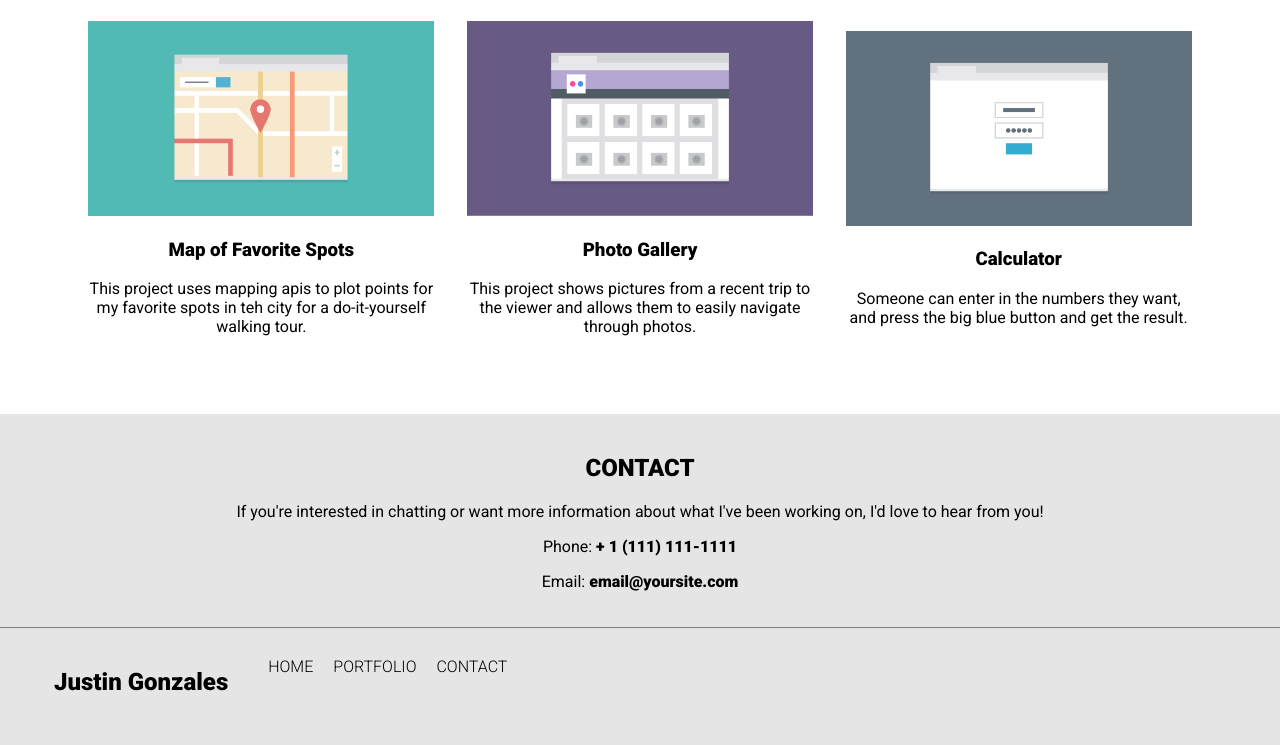
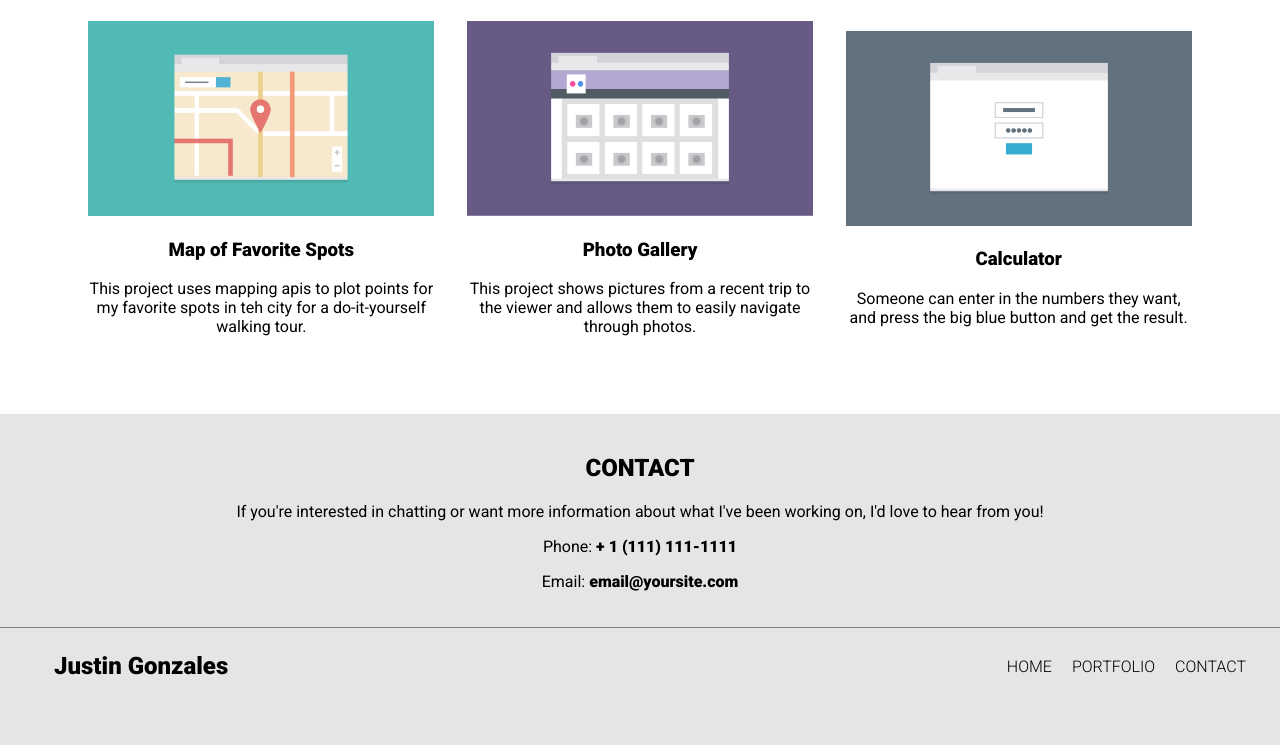
Before and after one commit to justing92/treehouse_justingonzales_project2, a plain HTML site: page index.html in a window 1280 px wide. Shown: the part 793-1538 px from the top of the page. Drawn offline with Linux system fonts and the light colour scheme.

Commit message:
Update styles.css
Updated footer nav issue

```diff
--- a/css/styles.css
+++ b/css/styles.css
@@ -182,10 +182,14 @@ footer p {
     flex-wrap: wrap;
   }
 
-  .footer {
+  footer {
     display: flex;
     max-width: 100%;
     justify-content: space-between;
+  }
+
+  footer h1 {
+    margin: 0;
   }
 
   .footer_nav {
```
